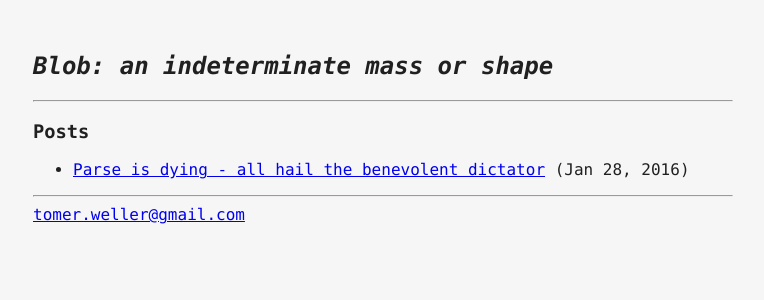
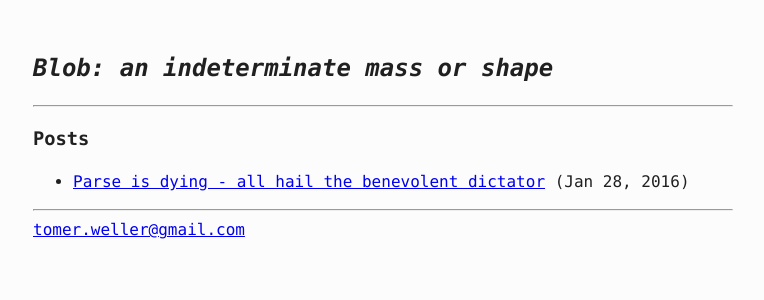
Before and after one commit to tomerweller/tomerweller.github.io, a Jekyll site: the page built from index.html, in a window 1280 px wide. Shown: the top 300 px of the page, without its empty margins (257-1021 px from the left). Built offline with Jekyll 4.4.1, drawn with Linux system fonts in a browser that asks for light colours.

Commit message:
change style

```diff
--- a/css/custom.css
+++ b/css/custom.css
@@ -1,9 +1,11 @@
 body {
-    font-family: Menlo, Monaco, "DejaVu Sans Mono", Consolas, monospace;
+    font-family: Source Code Pro, Menlo, Monaco, Consolas, monospace, monospace;
+    color: #202020;
+    background-color: #FCFCFC;
+    margin: 0 auto;
     max-width: 700px;
     box-sizing: content-box;
     padding: 2em;
-    margin: 0 auto;
-    background-color: #F6F6F6;
-    color: #202020;
+    line-height: 1.4;
+    text-align: justify;
 }
```
